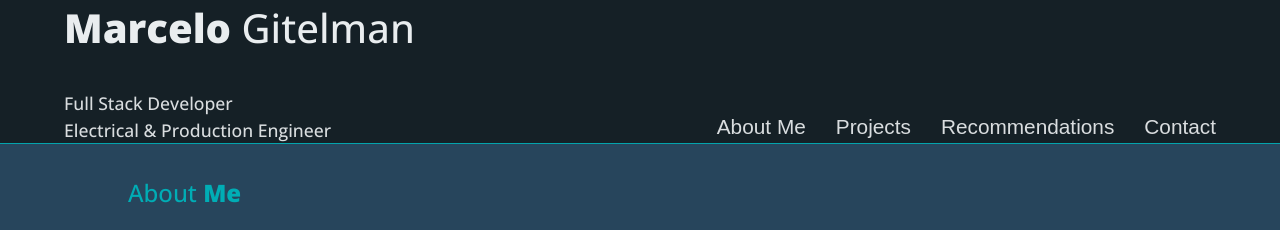
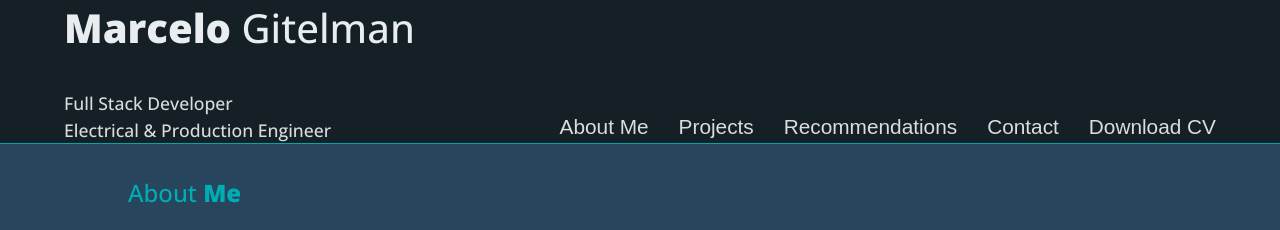
Before and after one commit to gitelmanmarcelo/Portfolio, a plain HTML site: page index.html in a window 1280 px wide. Shown: the top 230 px of the page. Drawn offline with nearby package versions, Linux system fonts and the light colour scheme; a web font is replaced by a local one.

Commit message:
added CV

```diff
--- a/index.html
+++ b/index.html
@@ -32,6 +32,9 @@
         </li>
         <li>
           <a href="#contact" class="menuLink">Contact</a>
+        </li>
+        <li>
+          <a href="./Marcelo_Gitelman_Resume.pdf" class="menuLink" download>Download CV</a>
         </li>
       </ul>
       <i id="menuIcon" class="fa-solid fa-bars"></i>
```
Also changed, not shown: 1 other file.
